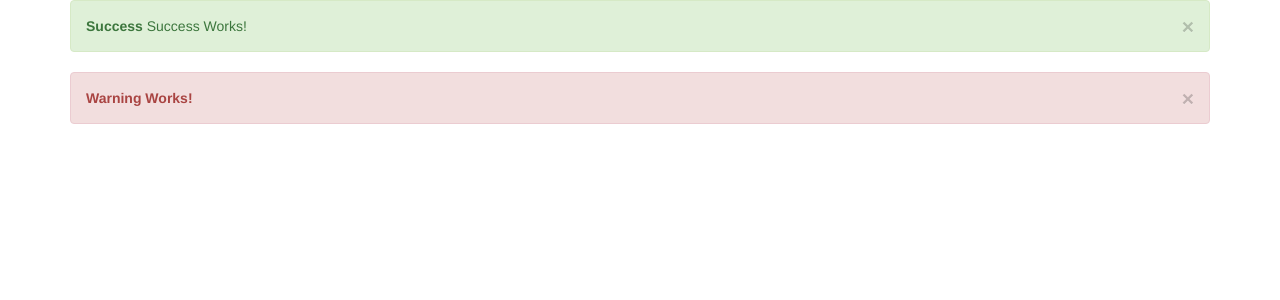
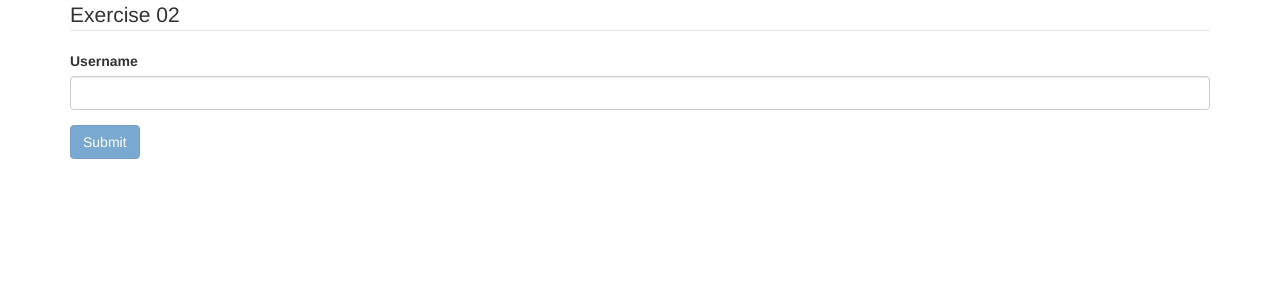
Before and after one commit to marcelobelli/learning-angular, an Angular app: page / in a window 1280 px wide. Shown: the top 300 px of the page. Built offline with nearby package versions, Linux system fonts and the light colour scheme.

Commit message:
Exercise 2

```diff
--- a/src/app/app.component.html
+++ b/src/app/app.component.html
@@ -1,5 +1,4 @@
 
 <div class="container">
-  <app-success></app-success>
-  <app-warning></app-warning>
+  <app-exercise02></app-exercise02>
 </div>
--- /dev/null
+++ b/src/app/exercise02/exercise02.component.html
@@ -0,0 +1,20 @@
+
+<legend>Exercise 02</legend>
+
+<div class="form-group">
+  <label for="">Username</label>
+  <input
+    type="text"
+    class="form-control"
+    [(ngModel)]="username"
+    (input)="onEnableSubmitBtn()">
+
+  <p>{{username}}</p>
+
+</div>
+
+<button
+  type="submit"
+  class="btn btn-primary"
+  [disabled]="!canSubmit"
+  (click)="onClickSubmitBtn()">Submit</button>
--- /dev/null
+++ b/src/app/exercise02/exercise02.component.ts
@@ -0,0 +1,31 @@
+import { Component, OnInit } from '@angular/core';
+
+@Component({
+  selector: 'app-exercise02',
+  templateUrl: './exercise02.component.html',
+  styleUrls: ['./exercise02.component.css']
+})
+export class Exercise02Component implements OnInit {
+  username = "";
+  canSubmit = false;
+
+  constructor() { }
+
+  ngOnInit() {
+  }
+
+  onEnableSubmitBtn(event: Event) {
+    if (this.username.length > 0) {
+      this.canSubmit = true;
+    }
+    else {
+      this.canSubmit = false;
+    }
+  }
+
+  onClickSubmitBtn() {
+    this.username = "";
+    this.canSubmit = false;
+  }
+
+}
```
Also changed, not shown: src/app/app.module.ts (+6 -2 lines), src/app/exercise02/exercise02.component.css (added), 1 other file (tests, documents, lock files or other folders).
